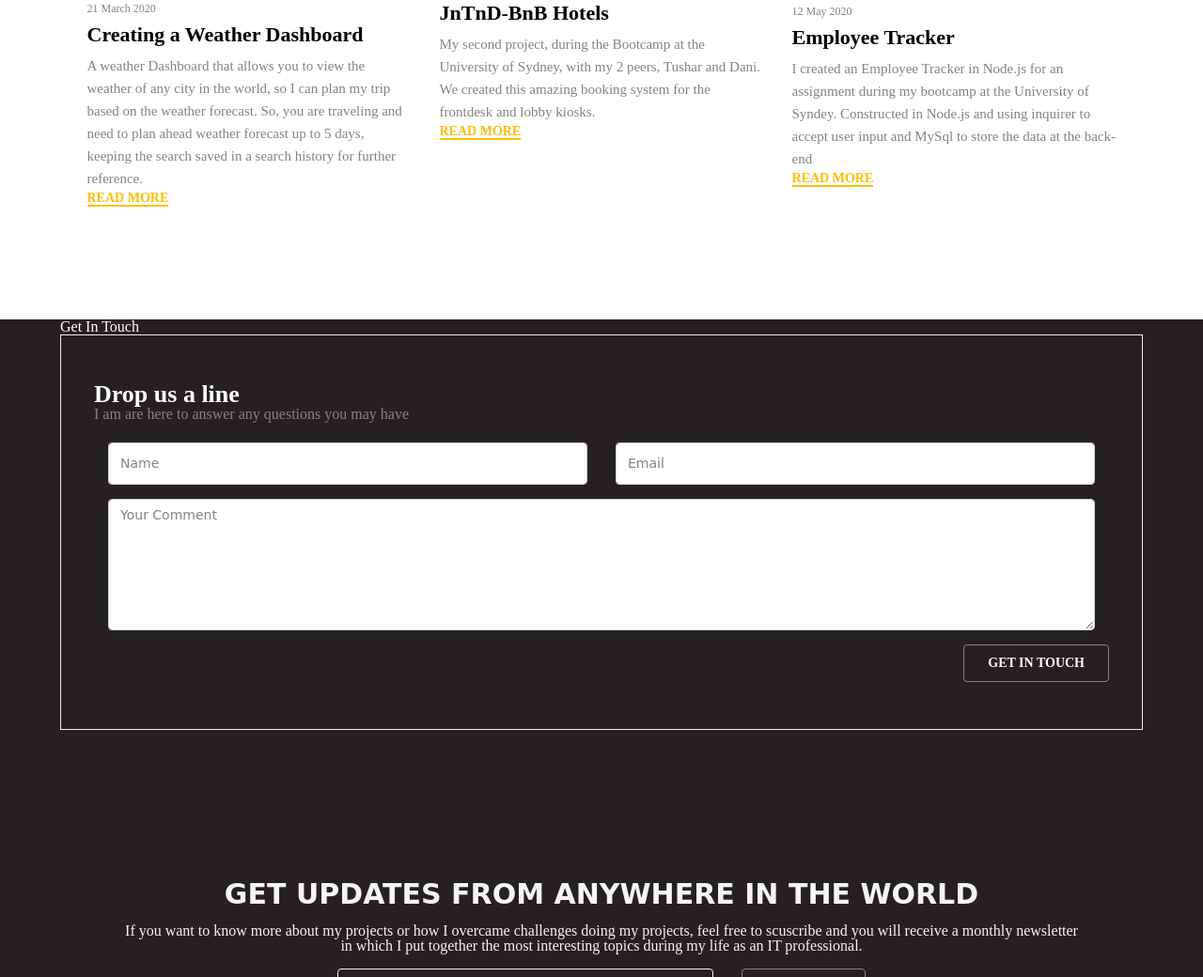
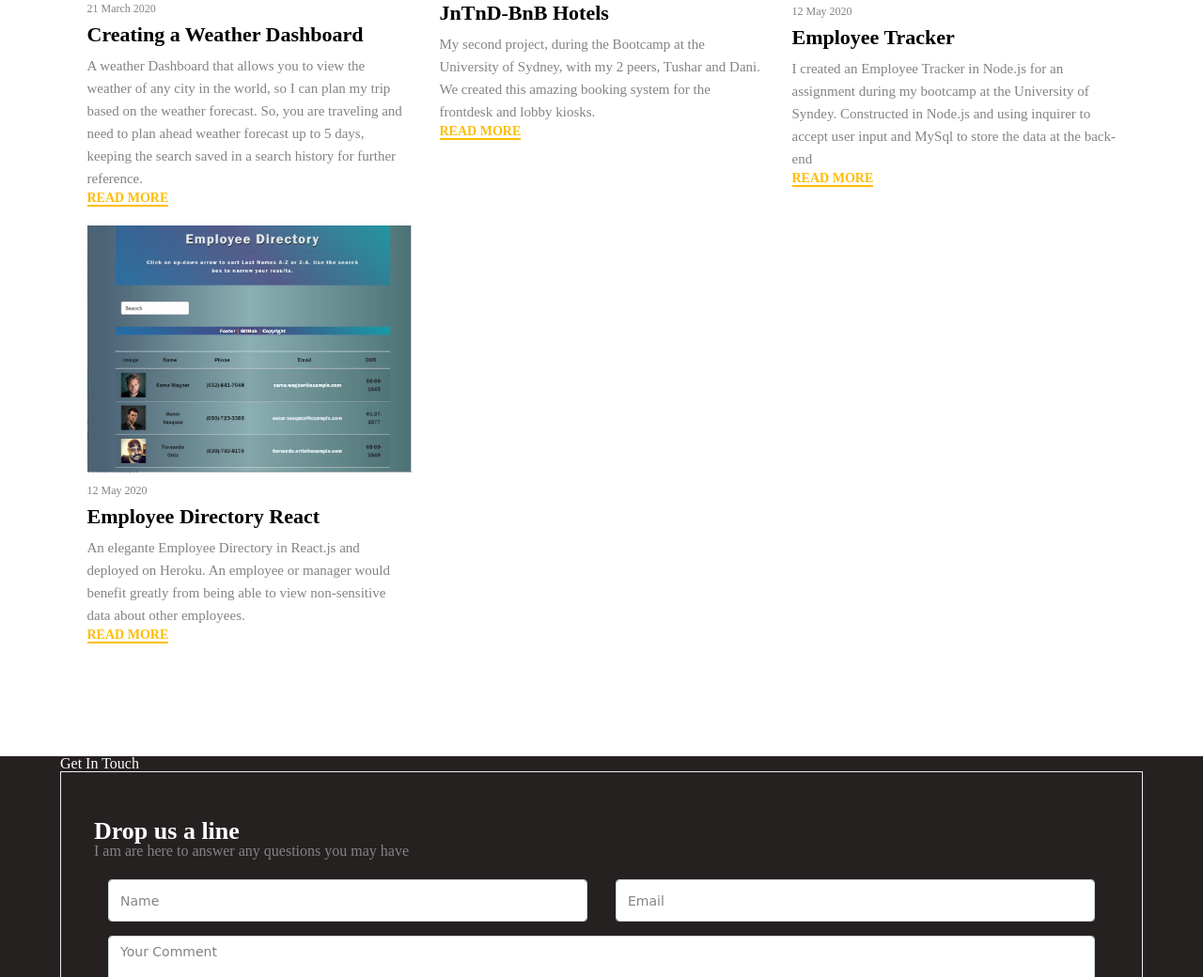
Before and after one commit to johnnyboysydney/Portfolio, a website with bundled scripts: page index.html in a window 1280 px wide. Shown: the part 6405-7445 px from the top of the page at 94% size. Built offline with nearby package versions, Linux system fonts and the light colour scheme; files whose address does not match are found by name.

Commit message:
adding image and new box project

```diff
--- a/index.html
+++ b/index.html
@@ -679,6 +679,19 @@
                             </p>
                             <a href="https://github.com/johnnyboysydney/Employee-Tracker"target="_blank">Read More</a>
                         </div>
+                        <div class="box col-sm-12 col-md-6 col-lg-4">
+                            <div class="img">
+                                <img src="./images/employee_directory.JPG" alt="blog">
+                            </div>
+                            <div class="info">
+                                <span>12 May 2020</span>
+                            </div>
+                            <h3>Employee Directory React</h3>
+                            <p>An elegante Employee Directory in React.js and deployed on Heroku. An employee or manager would benefit greatly
+                                from being able to view non-sensitive data about other employees.
+                            </p>
+                            <a href="https://github.com/johnnyboysydney/Employee_Directory_React"target="_blank">Read More</a>
+                        </div>
                     </div>
                 </div>
             </div>
```
Also changed, not shown: images/employee_directory.JPG (added).
